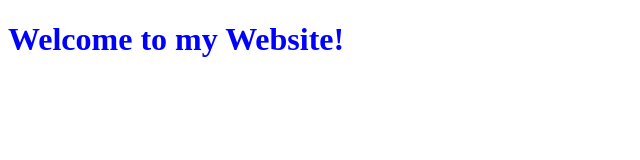
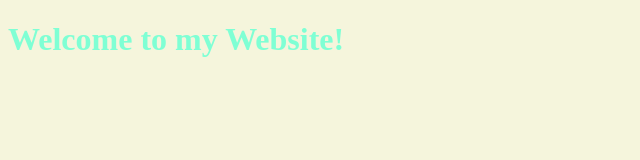
Before and after one commit to johnl0renz01/simple-webapp, a plain HTML site: page index.html in a window 1280 px wide. Shown: the whole page, without its empty margins (0-640 px from the left). Drawn offline with Linux system fonts and the light colour scheme.

Commit message:
Changed bg color of homepage

```diff
--- a/styles.css
+++ b/styles.css
@@ -1,3 +1,7 @@
 h1 {
-	color: blue;
+	color: aquamarine;
 }
+
+html {
+	background-color: beige;
+}
```
